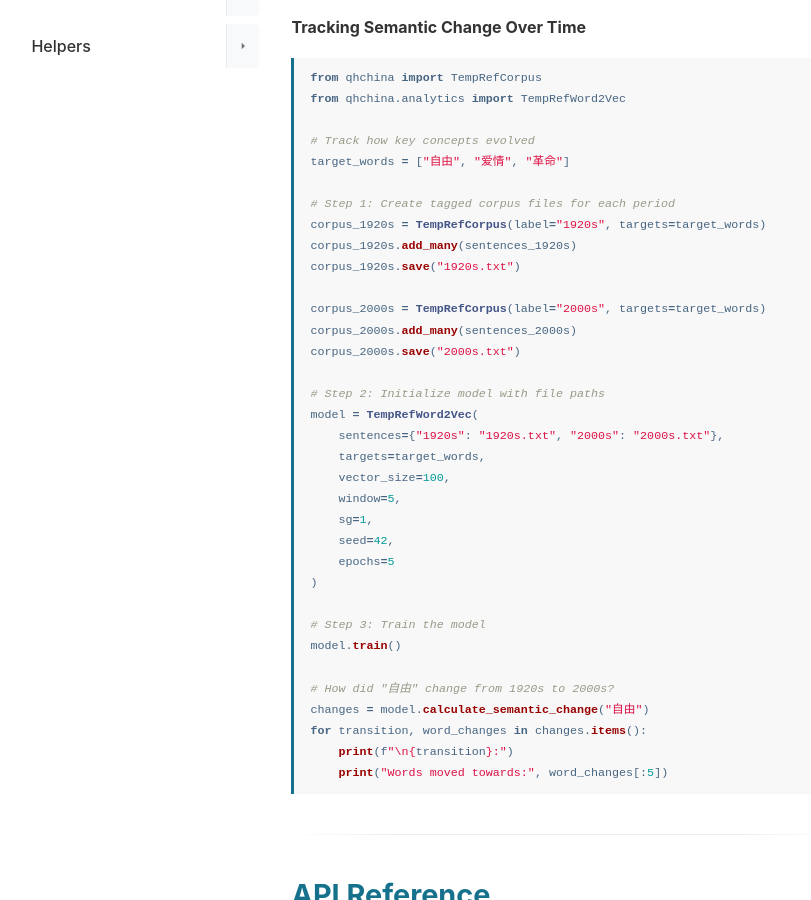
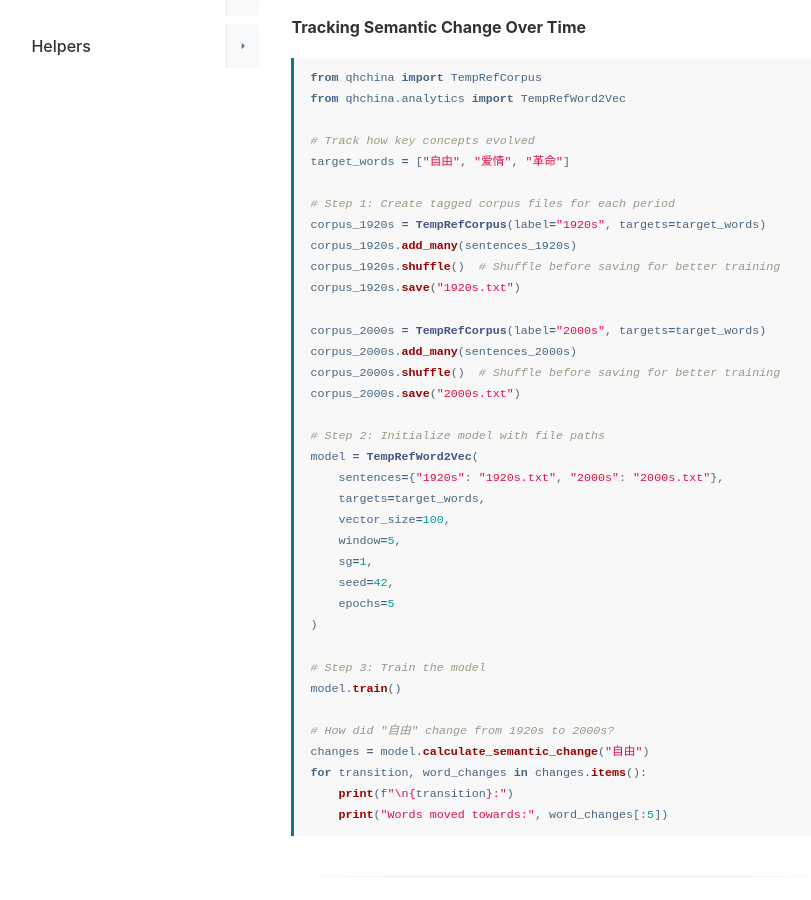
Before and after one commit to mcjkurz/qhchina-web, a Jekyll site: the page built from docs/word_embeddings/index.md, in a window 1280 px wide and 900 px high, scrolled down 1633 px. Shown: the whole window, without its empty margins (211-1022 px from the left). Built offline with Jekyll 4.4.1, drawn with Linux system fonts in a browser that asks for light colours.

```diff
--- a/_config.yml
+++ b/_config.yml
@@ -60,4 +60,4 @@ goatcounter_code: qhchina # This will create the URL qhchina.goatcounter.com
 github: [metadata]
 
 # Cache busting version (auto-updated by make_docs.py)
-cache_version: 20260222162121
+cache_version: 20260222162616
--- a/docs/word_embeddings/index.md
+++ b/docs/word_embeddings/index.md
@@ -94,10 +94,12 @@ target_words = ["自由", "爱情", "革命"]
 # Step 1: Create tagged corpus files for each period
 corpus_1920s = TempRefCorpus(label="1920s", targets=target_words)
 corpus_1920s.add_many(sentences_1920s)
+corpus_1920s.shuffle()  # Shuffle before saving for better training
 corpus_1920s.save("1920s.txt")
 
 corpus_2000s = TempRefCorpus(label="2000s", targets=target_words)
 corpus_2000s.add_many(sentences_2000s)
+corpus_2000s.shuffle()  # Shuffle before saving for better training
 corpus_2000s.save("2000s.txt")
 
 # Step 2: Initialize model with file paths
```
